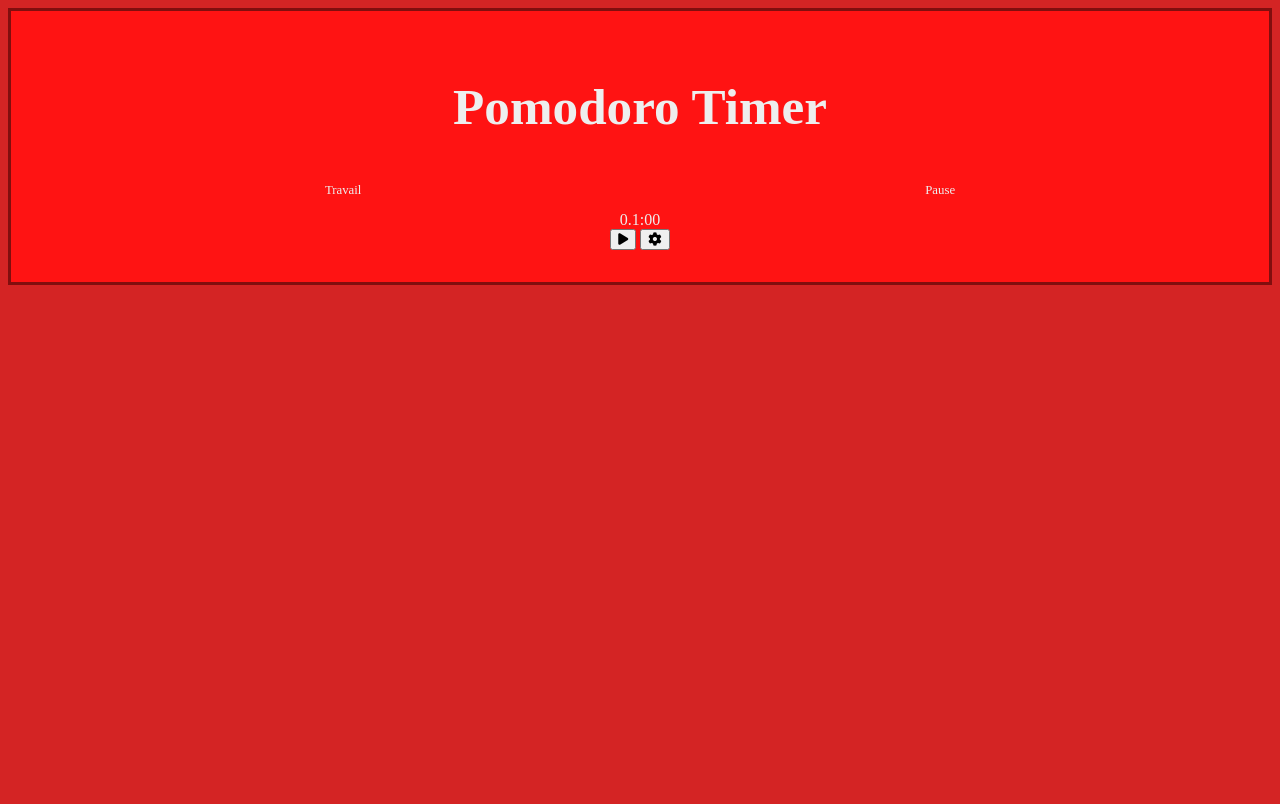
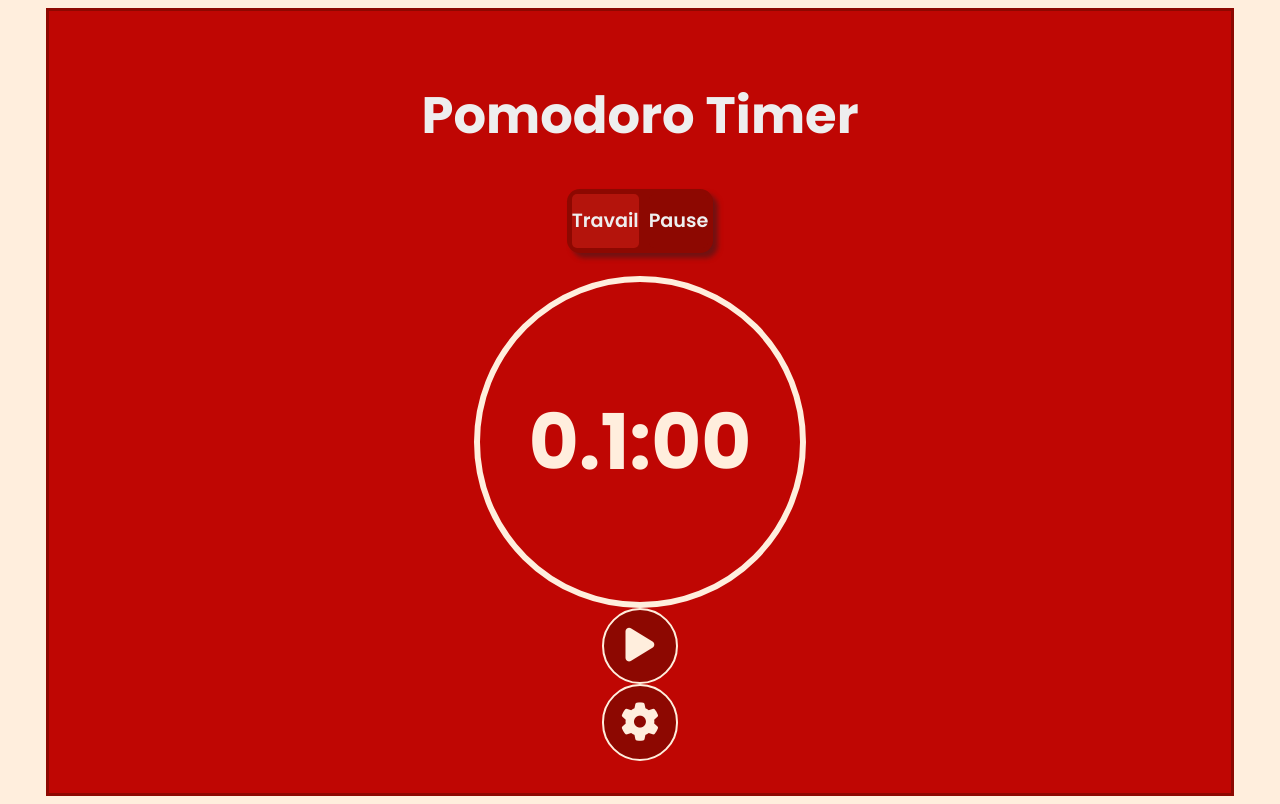
Before and after one commit to KytMj/PomodoroTimer, a plain HTML site: page index.html in a window 1280 px wide. Drawn offline with Linux system fonts and the light colour scheme.

Commit message:
Modified the display of the timer with css

```diff
--- a/index.html
+++ b/index.html
@@ -6,6 +6,11 @@
         <link rel="stylesheet" href="./style.css">
 
         <script src="https://kit.fontawesome.com/0acb75a9e8.js" crossorigin="anonymous"></script>
+
+        <link rel="preconnect" href="https://fonts.googleapis.com">
+        <link rel="preconnect" href="https://fonts.gstatic.com" crossorigin>
+        <link href="https://fonts.googleapis.com/css2?family=Poppins:ital,wght@0,100;0,200;0,300;0,400;0,500;0,600;0,700;0,800;0,900;1,100;1,200;1,300;1,400;1,500;1,600;1,700;1,800;1,900&display=swap" rel="stylesheet">
+
 
         <title>Pomodoro Timer</title>
     </head>
@@ -17,7 +22,9 @@
                 <p class="travail">Travail</p>
                 <p class="pause">Pause</p>
             </div>
-            <div id="timer"></div>
+            <div id="containerTimer">
+                <div id="timer"></div>
+            </div>
             <button id="start" onclick="startAndStop()">
                 <em id="classButton" class="fa-solid fa-play"></em>
             </button>
@@ -29,13 +36,12 @@
                 <div class="modalContent">
                     <span class="close">&times;</span>
                     <p>Some text in the Modal..</p>
-                    <form id="parameters">
+                    <form id="parameters" method="POST">
                         <label for="customizeWorkingTime">Temps de travail (en minutes) : </label>
-                        <input type="number" id="customizeWorkingTime" min="1" max="120" value="25"><br>
+                        <input type="number" id="customizeWorkingTime" name="workingTime" min="1" max="120" value="25"><br>
                         <label for="customizeBreakingTime">Temps de pause (en minutes) : </label>
-                        <input type="number" id="customizeBreakingTime" min="1" max="30" value="5"><br>
-                        <input type="button" onclick="customizeTime()" value="Appliquer">
-
+                        <input type="number" id="customizeBreakingTime" name="breakingTime" min="1" max="30" value="5"><br>
+                        <input type="submit" onclick="customizeTime()" value="Appliquer">
                     </form>
                 </div>
             </div>
--- a/script.js
+++ b/script.js
@@ -86,6 +86,6 @@ window.onclick = function(event) {
 }
 
 function customizeTime(){
-    let resultat = document.getElementById("parameters");
-    console.log(resultat);
+    let valeur = document.getElementById("customizeWorkingTime").value;
+    console.log()
 }
--- a/style.css
+++ b/style.css
@@ -1,40 +1,106 @@
 body{
-    background-color: rgb(212, 36, 36);
+    background-color: #ffeedd;
     text-align: center;
     color : rgb(238, 238, 238);
     display: flex;
-    align-items: flex-stretch;
 }
 
 .pomodoro{
     padding: 2em;
-    background-color: rgb(255, 19, 19);
+    background-color: #bf0603;
     flex: 1;
-    border: 3px solid #810e0e;
+    border: 3px solid #8d0801;
+    margin-left:3vw;
+    margin-right:3vw;
+    display:flex;
+    flex-direction: column;
+    justify-content: center;
+    align-items: center;
+
 }
 
 .information{
     display: flex;
+    background-color: #8d0801;
+    border-radius: 1vw;
+    margin-left: 15%;
+    margin-right: 15%;
+    box-shadow: 5px 5px 5px rgb(113, 18, 18);
+    font-size: 1.5vw;
+    font-family: "Poppins", sans-serif;
+    font-weight: 600;
+    font-style: normal;
+
 }
 
 .travail{
     flex: auto;
-    font-size: 1vw;
+    background-color: #b4140c;
+    margin:5px;
+    padding-top:1vw;
+    padding-bottom:1vw;
+    border-radius: 5px;
 }
 
 .pause{
     flex: auto;
-    font-size: 1vw;
+    background-color: #8d0801;
+    margin:5px;
+    padding-top:1vw;
+    padding-bottom:1vw;
+    border-radius: 5px;
+}
 
+#start, #parametre{
+    display: inline-block;
+    background-color: #8d0801;
+    border-radius: 100%;
+    border: 2px solid #ffeedd;
+    color: #ffeedd;
+    font-size: 3vw;
+    width: 1vw;
+    cursor: pointer;
+    aspect-ratio: 1/1;
+    width:6vw;
 }
 
 h1{
     font-size: 4vw;
+    font-family: "Poppins", sans-serif;
+    font-weight: 700;
+    font-style: normal;
 }
 
 #timer{
+
     position: relative;
+    width: 100%;
+    height: 100%;
+    list-style: none;
+    padding: 0;
+    margin: 0;
+    display: flex;
+    justify-content: center;
+    align-items: center;
+    color: #ffeedd;
+    font-size: 6vw;
+    font-family: "Poppins", sans-serif;
+    font-weight: 700;
+    font-style: normal;
+
 }
+
+#containerTimer{
+
+    position: relative;
+    width: 20vw;
+    height: 20vw;
+    padding:2.5vw;
+    margin-top: 2%;
+    border: 0.4em solid #ffeedd;
+    border-radius: 100%;
+}
+
 
 
 @media screen and (max-width: 600px) {
@@ -43,7 +109,7 @@ h1{
     }
 
     #timer{
-        font-size: 10vw;
+        font-size: 8vw;
     }
 
     .travail{
@@ -54,6 +120,10 @@ h1{
     .pause{
         flex: auto;
         font-size: 4vw;
+    }
+
+    .pomodoro{
+        margin:0;
     }
 }
 
```
